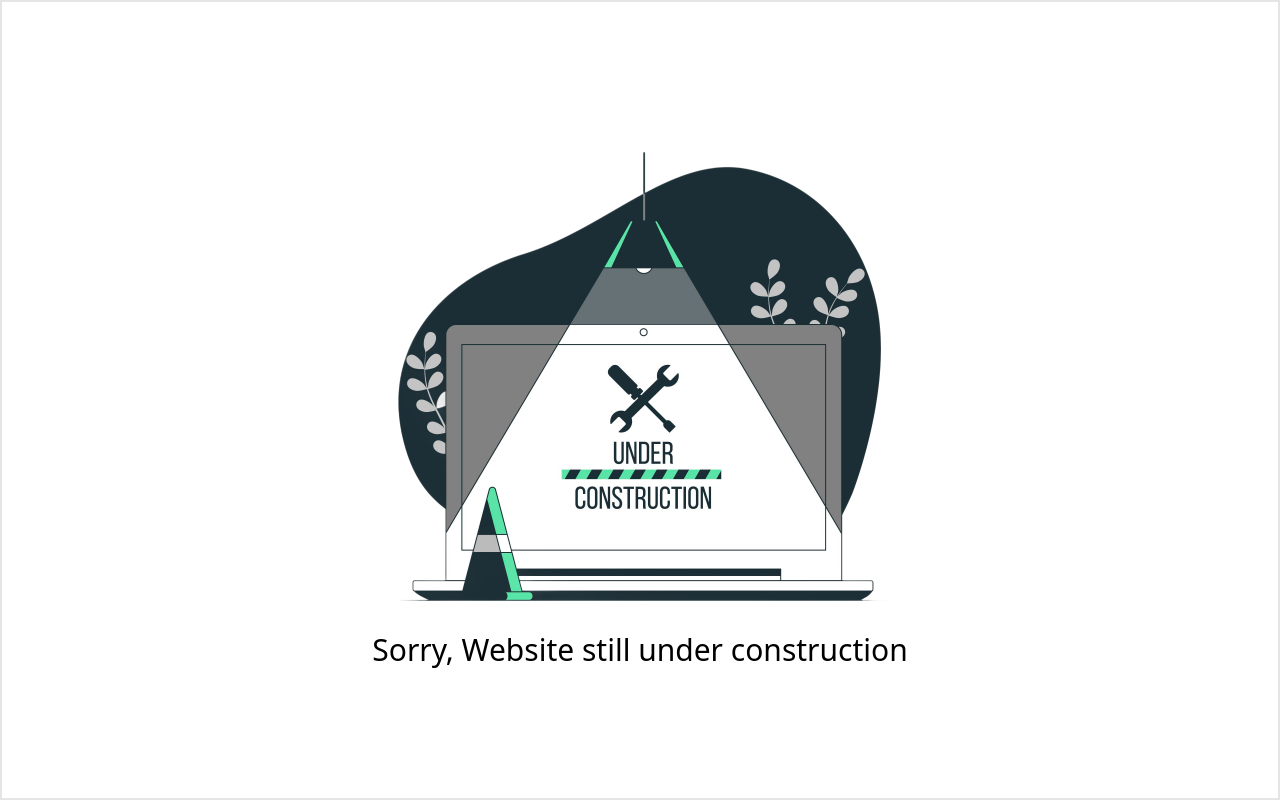
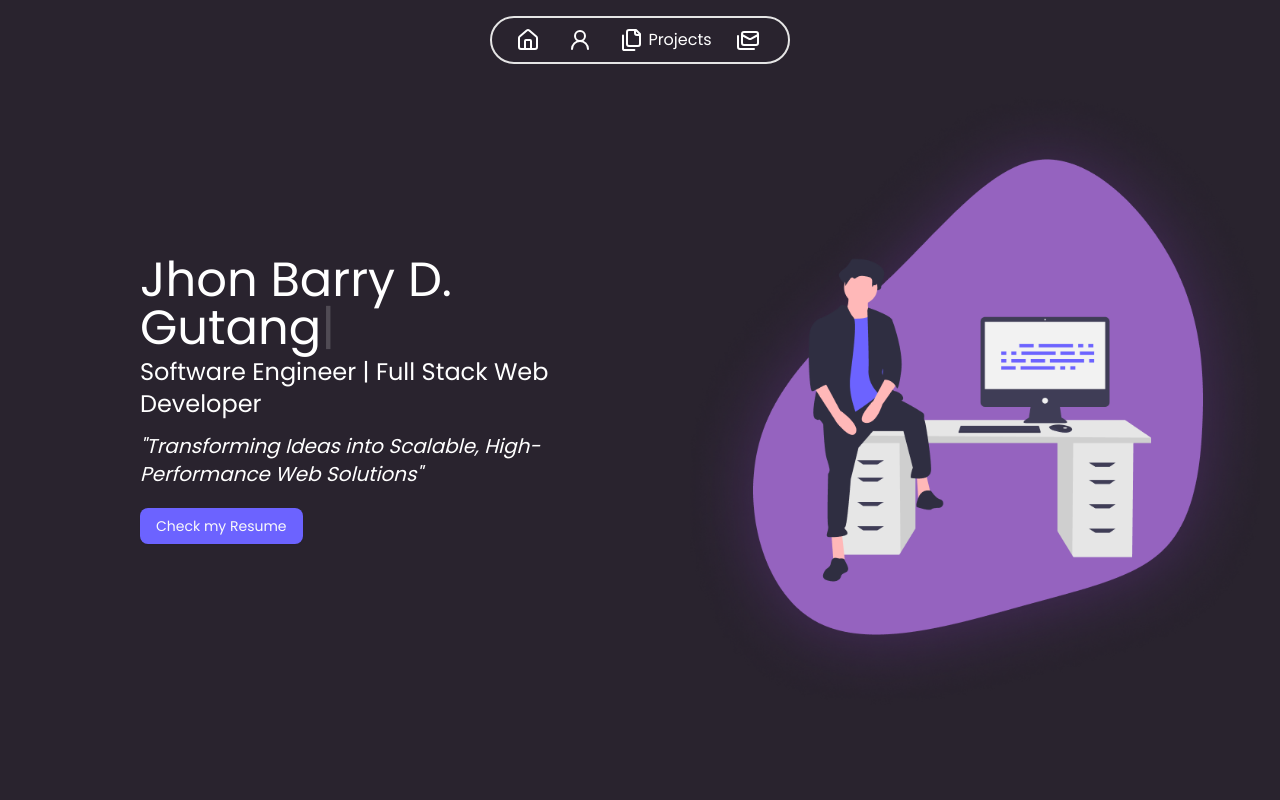
Before and after one commit to JhonGutang/Portfolio, a Next.js app: page / in a window 1280 px wide. Shown: the top 800 px of the page. Built offline with nearby package versions, Linux system fonts and the light colour scheme.

Commit message:
unhide the portfolio for critic

```diff
--- a/src/app/page.tsx
+++ b/src/app/page.tsx
@@ -17,7 +17,7 @@ const poppins = Poppins({
 });
 
 const Home = () => {
-  const isDisabled = true;
+  const isDisabled = false;
   const heroRef = useRef<HTMLDivElement | null>(null);
   const aboutRef = useRef<HTMLDivElement | null>(null);
   const projectsRef = useRef<HTMLDivElement | null>(null);
```
